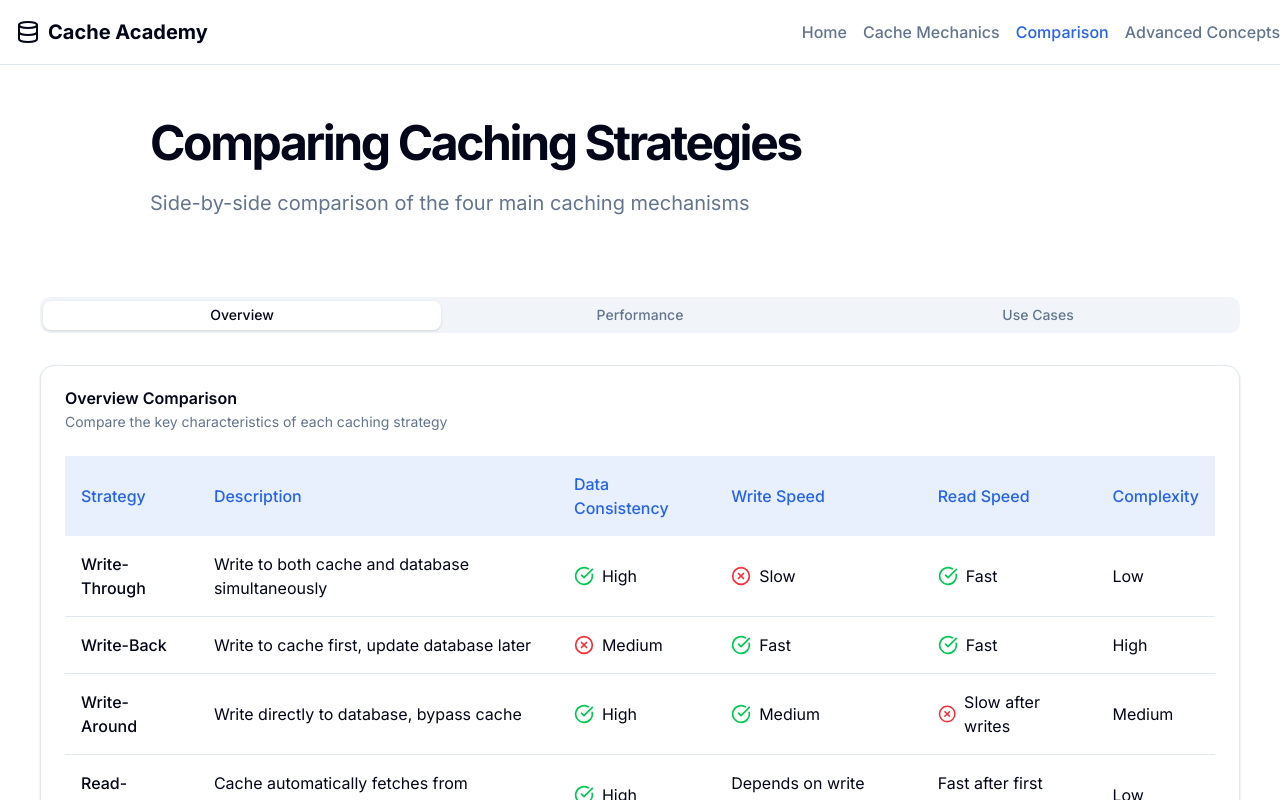
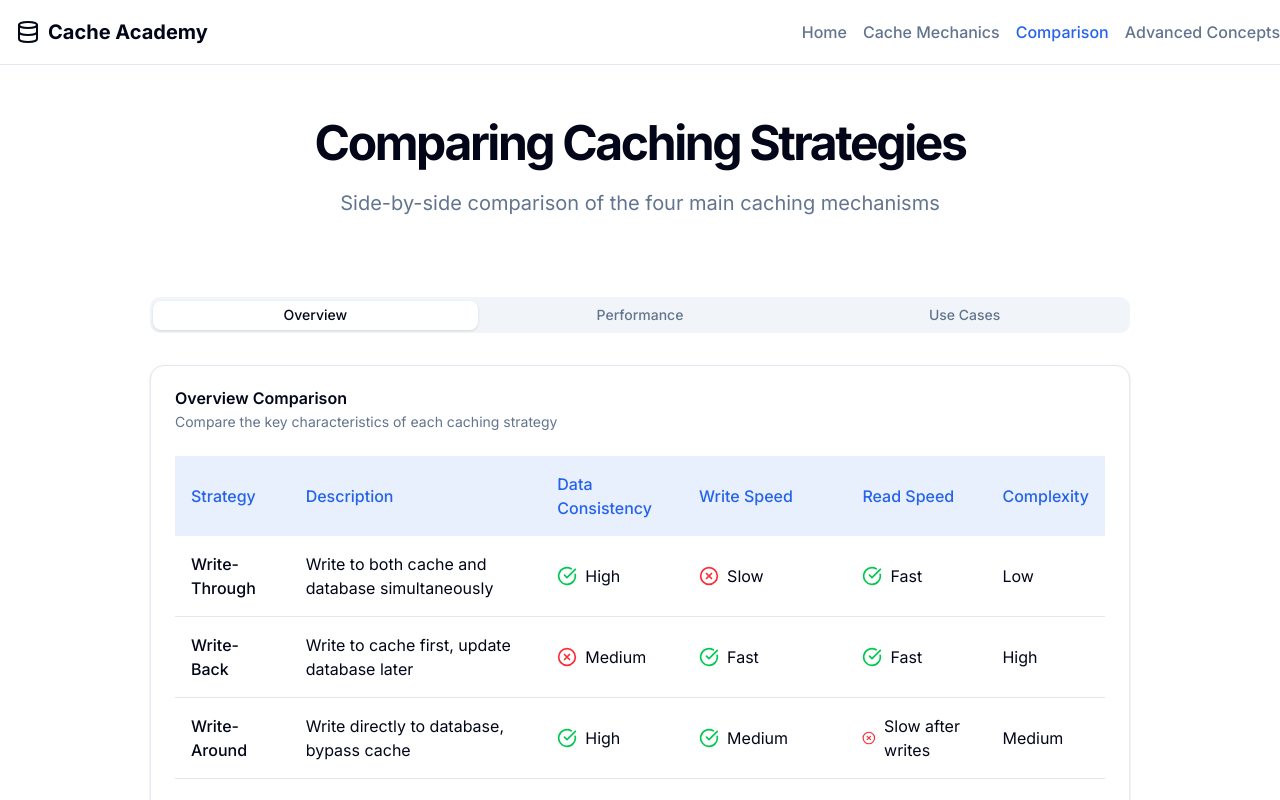
Before and after one commit to ThunderXBlitZ/cache-academy, a Next.js app: page /comparison in a window 1280 px wide. Shown: the top 800 px of the page. Built offline with nearby package versions, Linux system fonts and the light colour scheme.

Commit message:
fix content center align x

```diff
--- a/app/advanced-concepts/page.tsx
+++ b/app/advanced-concepts/page.tsx
@@ -46,12 +46,18 @@ export default function AdvancedConceptsPage() {
         </div>
       </header>
       <main className="flex-1">
-        <section className="container py-8">
+      <section className="py-8 md:py-12">
+          <div className="mx-auto flex max-w-[980px] flex-col items-center gap-4">
+            <h1 className="text-3xl font-bold leading-tight tracking-tighter md:text-4xl lg:text-5xl">
+              Advanced Caching Concepts
+            </h1>
+            <p className="text-lg text-muted-foreground md:text-xl">
+            Building on the basics to create more robust caching systems
+            </p>
+          </div>
+        </section>
+        <section className="max-w-[980px] mx-auto py-8">
           <Card className="mb-8">
-            <CardHeader>
-              <CardTitle>Advanced Caching Concepts</CardTitle>
-              <CardDescription>Building on the basics to create more robust caching systems</CardDescription>
-            </CardHeader>
             <CardContent>
               <div className="grid md:grid-cols-3 gap-4">
                 <div className="rounded-lg border p-4 flex flex-col items-center text-center">
@@ -73,7 +79,7 @@ export default function AdvancedConceptsPage() {
             </CardContent>
           </Card>
         </section>
-        <section className="container py-8">
+        <section className="max-w-[980px] mx-auto py-8">
           <AdvancedCachingConcepts />
         </section>
       </main>
--- a/app/cache-mechanics/page.tsx
+++ b/app/cache-mechanics/page.tsx
@@ -33,8 +33,8 @@ export default function CacheMechanicsPage() {
         </div>
       </header>
       <main className="flex-1">
-        <section className="container py-8 md:py-12">
-          <div className="mx-auto flex max-w-[980px] flex-col items-start gap-4">
+        <section className="py-8 md:py-12">
+          <div className="mx-auto flex max-w-[980px] flex-col items-center gap-4">
             <h1 className="text-3xl font-bold leading-tight tracking-tighter md:text-4xl lg:text-5xl">
               Four Ways to Manage Your Cache
             </h1>
@@ -43,7 +43,7 @@ export default function CacheMechanicsPage() {
             </p>
           </div>
         </section>
-        <section className="container py-8">
+        <section className="py-8">
           <CacheMechanicsDemo />
         </section>
       </main>
--- a/app/comparison/page.tsx
+++ b/app/comparison/page.tsx
@@ -32,8 +32,8 @@ export default function ComparisonPage() {
         </div>
       </header>
       <main className="flex-1">
-        <section className="container py-8 md:py-12">
-          <div className="mx-auto flex max-w-[980px] flex-col items-start gap-4">
+        <section className="py-8 md:py-12">
+          <div className="mx-auto flex max-w-[980px] flex-col items-center gap-4">
             <h1 className="text-3xl font-bold leading-tight tracking-tighter md:text-4xl lg:text-5xl">
               Comparing Caching Strategies
             </h1>
@@ -42,8 +42,8 @@ export default function ComparisonPage() {
             </p>
           </div>
         </section>
-        <section className="container py-8">
-          <div className="mx-auto max-w-[1200px]">
+        <section className="py-8 mx-auto max-w-[980px] flex flex-row items-center">
+          <div className="mx-auto w-full">
             <Tabs defaultValue="overview" className="w-full">
               <TabsList className="grid w-full grid-cols-3">
                 <TabsTrigger value="overview">Overview</TabsTrigger>
--- a/app/page.tsx
+++ b/app/page.tsx
@@ -32,7 +32,7 @@ export default function HomePage() {
         </div>
       </header>
       <main className="flex-1">
-        <section className="container py-12 md:py-16">
+        <section className="py-12 md:py-16">
           <div className="mx-auto max-w-[980px]">
             <div className="text-center mb-12">
               <h1 className="text-4xl font-bold tracking-tight md:text-5xl mb-4">Welcome to Cache Academy</h1>
```
